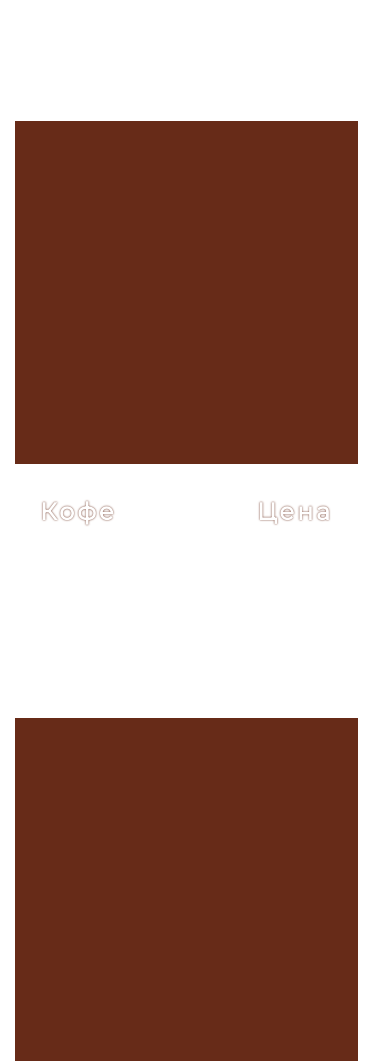
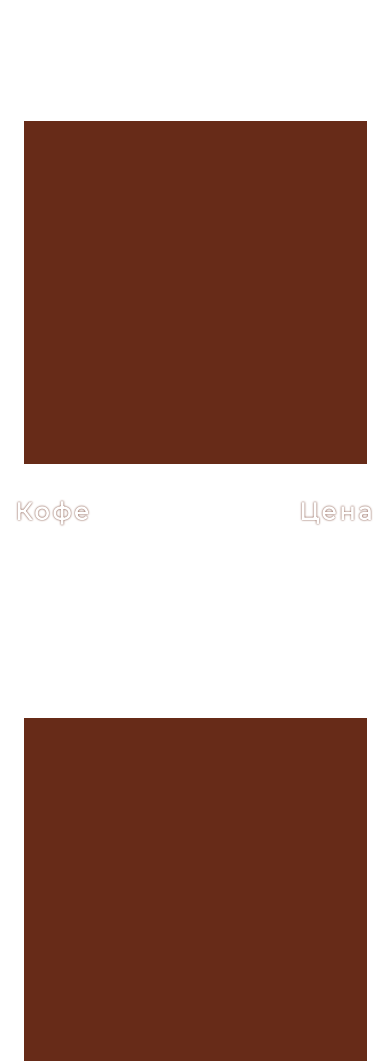
Before and after one commit to alexander-ponkratov/coffee-house, a plain HTML site: page index.html in a window 390 px wide. Shown: the part 1900-2961 px from the top of the page. Drawn offline with Linux system fonts and the light colour scheme.

Commit message:
edit products 2

```diff
--- a/css/styles.scss
+++ b/css/styles.scss
@@ -331,11 +331,21 @@ body {
 .products__list {
     display: flex;
     flex-wrap: wrap;
-    margin: 0 -140px -192px;
+    margin: 0px -140px -192px;
 }
 .products__item {
     flex: 0 1 33%;
     padding: 0 140px 192px;
+}
+@media (max-width:1620px){
+    .products__item {
+        flex: 0 1 50%;
+    }
+}
+@media (max-width:1000px){
+    .products__item {
+        flex: 0 1 100%;
+    }
 }
 
 .products__imageW {
@@ -346,7 +356,7 @@ body {
 }
 .products__textBlock {
     display: flex;
-    padding: 33px 25px 0px;
+    padding: 33px 0px 0px;
     justify-content: space-between;
 }
 .products__text1,
```
Also changed, not shown: css/styles.css, 1 other file.
